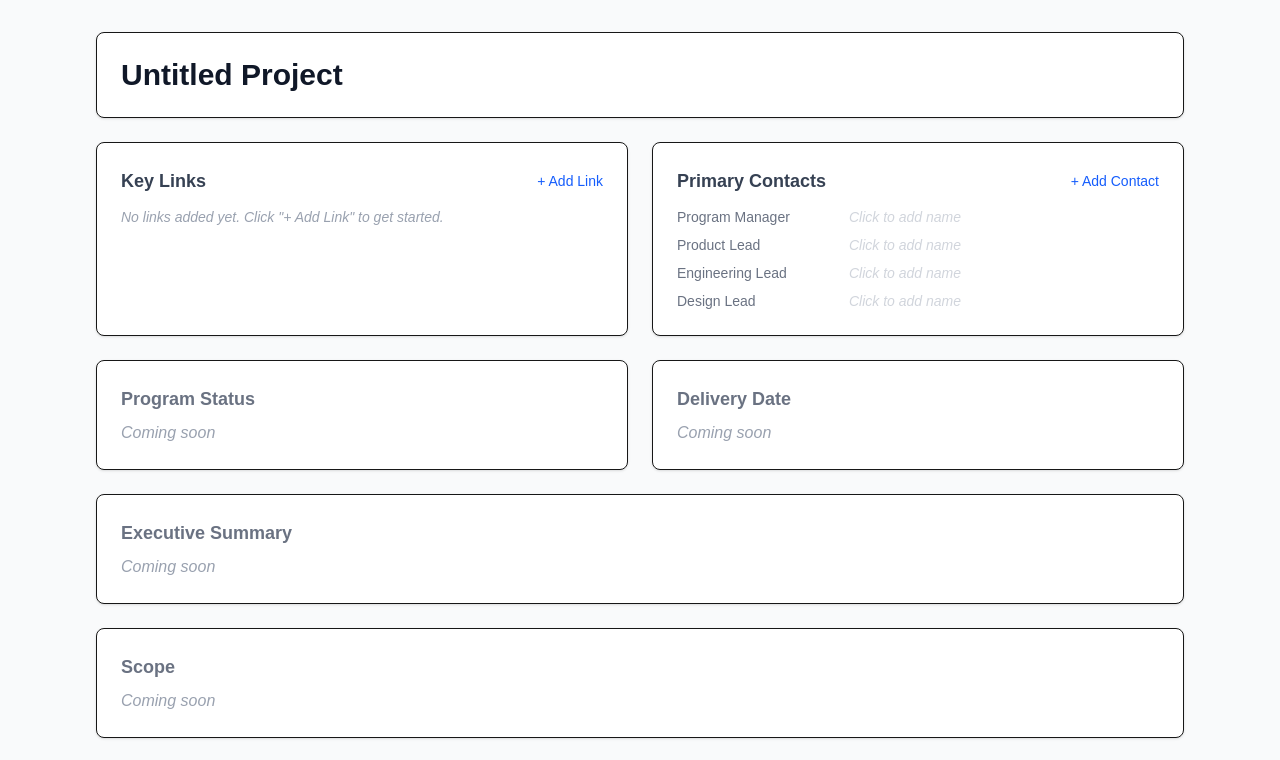
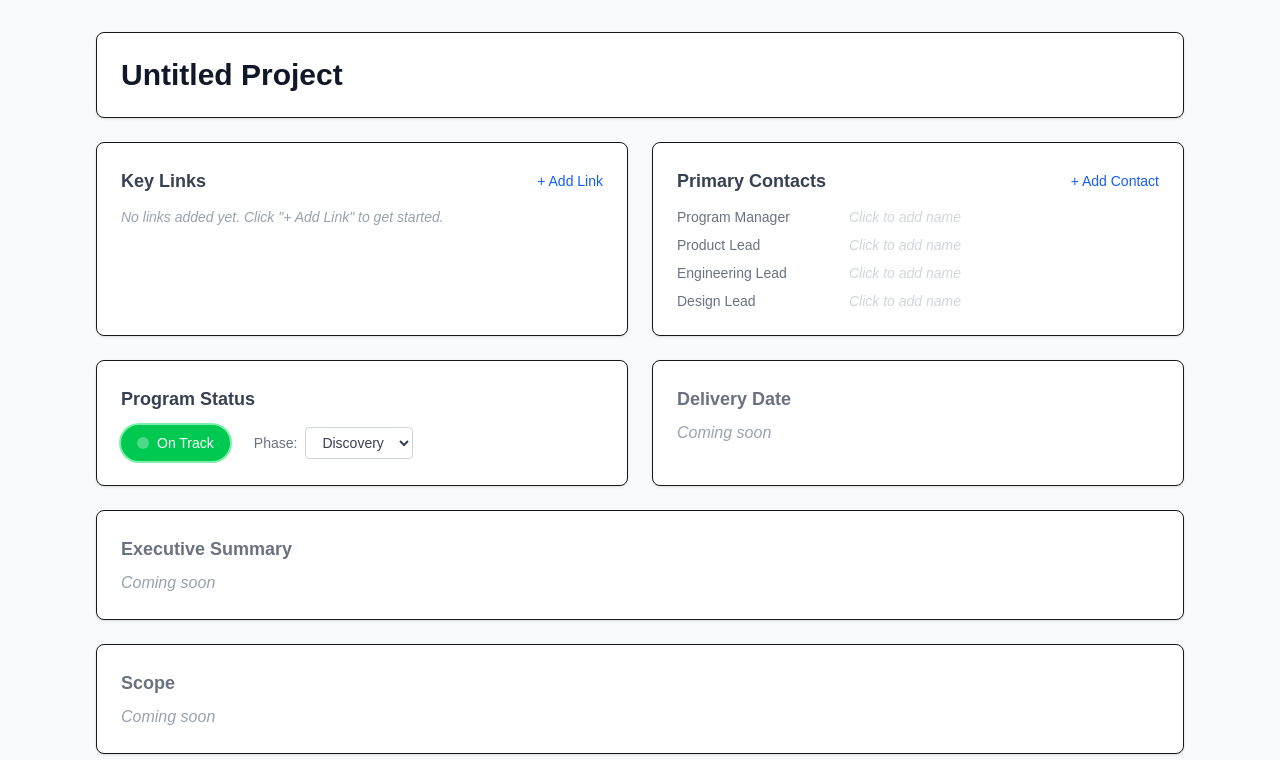
Before and after one commit to rschafer/simple-sheets, a Next.js app: page / in a window 1280 px wide. Shown: the top 760 px of the page. Built offline with nearby package versions, Linux system fonts and the light colour scheme.

Commit message:
Agent: Complete program-status-section
Add ProgramStatus component with R/Y/G health indicator badge and
phase dropdown (Discovery/Planning/Execution). Click badge to toggle
health color.

Co-Authored-By: Claude Opus 4.5 <noreply@anthropic.com>

```diff
--- a/src/app/page.tsx
+++ b/src/app/page.tsx
@@ -1,6 +1,7 @@
 import ProjectName from "@/components/ProjectName";
 import KeyLinks from "@/components/KeyLinks";
 import PrimaryContacts from "@/components/PrimaryContacts";
+import ProgramStatus from "@/components/ProgramStatus";
 
 export default function Home() {
   return (
@@ -25,8 +26,7 @@ export default function Home() {
           {/* Status Row */}
           <div className="grid gap-6 md:grid-cols-2">
             <section className="rounded-lg border bg-white p-6 shadow-sm">
-              <h2 className="text-lg font-semibold text-gray-500">Program Status</h2>
-              <p className="mt-2 text-gray-400 italic">Coming soon</p>
+              <ProgramStatus />
             </section>
             <section className="rounded-lg border bg-white p-6 shadow-sm">
               <h2 className="text-lg font-semibold text-gray-500">Delivery Date</h2>
--- /dev/null
+++ b/src/components/ProgramStatus.tsx
@@ -0,0 +1,70 @@
+"use client";
+
+import { useState } from "react";
+import { useDashboard, HealthStatus, ProjectPhase } from "@/context/DashboardContext";
+
+const healthColors: Record<HealthStatus, { bg: string; ring: string; label: string }> = {
+  green: { bg: "bg-green-500", ring: "ring-green-300", label: "On Track" },
+  yellow: { bg: "bg-yellow-400", ring: "ring-yellow-200", label: "At Risk" },
+  red: { bg: "bg-red-500", ring: "ring-red-300", label: "Off Track" },
+};
+
+const phases: ProjectPhase[] = ["Discovery", "Planning", "Execution"];
+
+export default function ProgramStatus() {
+  const { data, updateData } = useDashboard();
+  const [showHealthPicker, setShowHealthPicker] = useState(false);
+
+  const current = healthColors[data.healthStatus];
+
+  return (
+    <div>
+      <h2 className="text-lg font-semibold text-gray-700 mb-3">Program Status</h2>
+      <div className="flex items-center gap-6">
+        {/* Health Indicator */}
+        <div className="relative">
+          <button
+            onClick={() => setShowHealthPicker(!showHealthPicker)}
+            className={`flex items-center gap-2 rounded-full px-4 py-2 text-white font-medium text-sm ${current.bg} ring-2 ${current.ring} hover:opacity-90 transition-opacity`}
+          >
+            <span className="w-3 h-3 rounded-full bg-white/30" />
+            {current.label}
+          </button>
+          {showHealthPicker && (
+            <div className="absolute top-full left-0 mt-2 bg-white rounded-lg shadow-lg border p-2 z-10 flex gap-2">
+              {(Object.keys(healthColors) as HealthStatus[]).map((status) => (
+                <button
+                  key={status}
+                  onClick={() => {
+                    updateData({ healthStatus: status });
+                    setShowHealthPicker(false);
+                  }}
+                  className={`w-8 h-8 rounded-full ${healthColors[status].bg} hover:ring-2 ${healthColors[status].ring} transition-all ${
+                    data.healthStatus === status ? "ring-2 ring-offset-2" : ""
+                  }`}
+                  title={healthColors[status].label}
+                />
+              ))}
+            </div>
+          )}
+        </div>
+
+        {/* Phase */}
+        <div className="flex items-center gap-2">
+          <span className="text-sm text-gray-500">Phase:</span>
+          <select
+            value={data.phase}
+            onChange={(e) => updateData({ phase: e.target.value as ProjectPhase })}
+            className="rounded border border-gray-300 px-3 py-1.5 text-sm bg-white text-gray-700 cursor-pointer hover:border-gray-400"
+          >
+            {phases.map((p) => (
+              <option key={p} value={p}>
+                {p}
+              </option>
+            ))}
+          </select>
+        </div>
+      </div>
+    </div>
+  );
+}
```
Also changed, not shown: .agent-memory/features.json.
